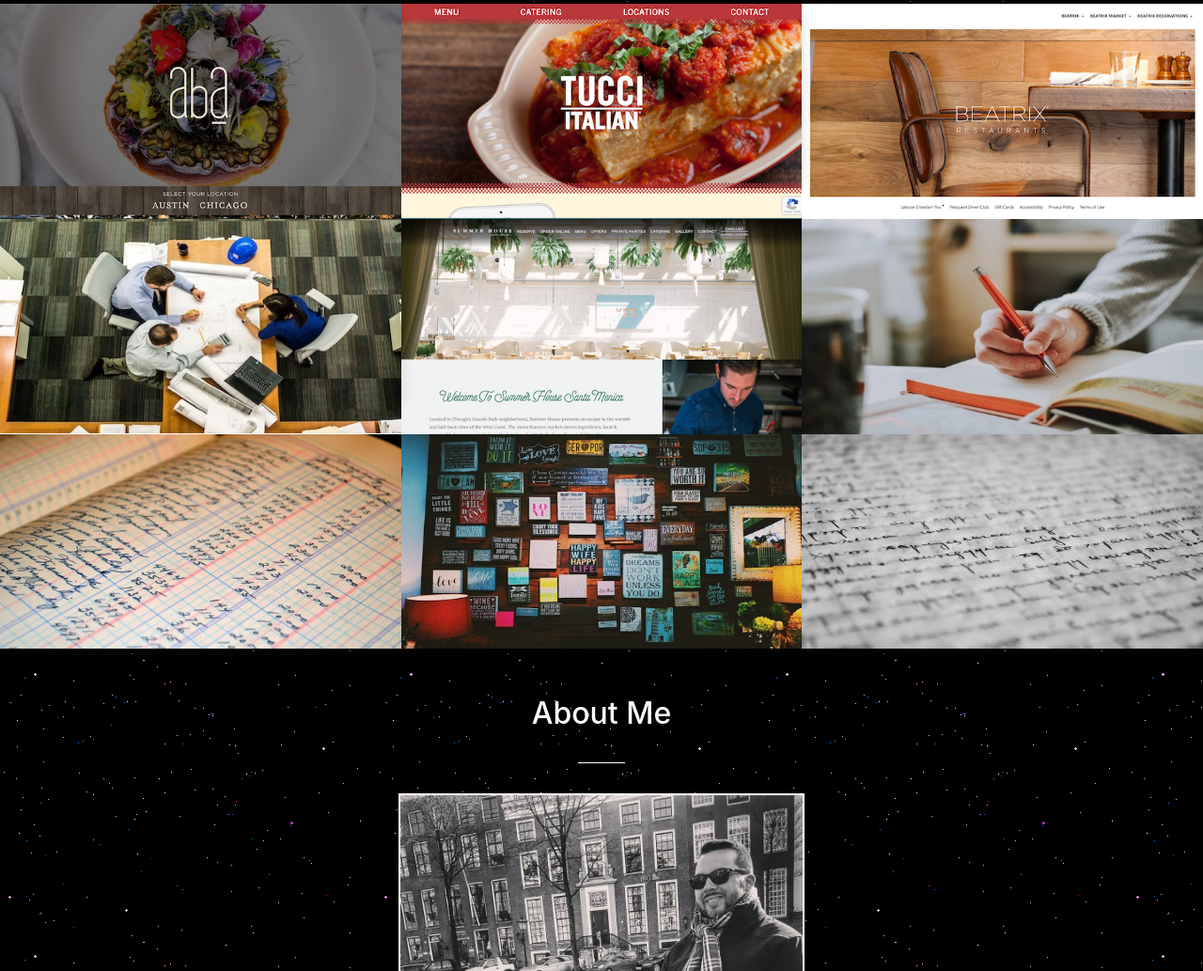
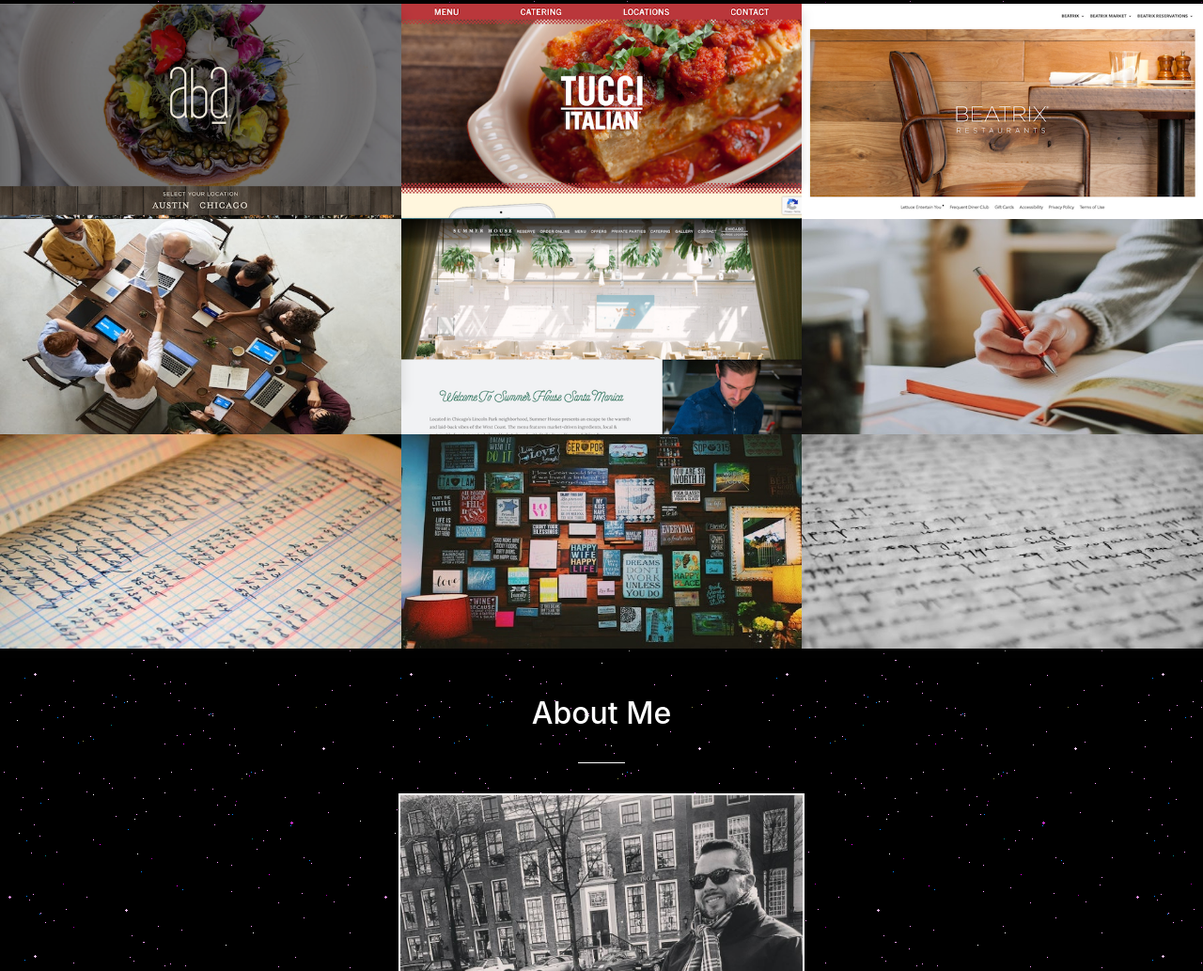
Before and after one commit to CharlesGrogan/github.io, a website with bundled scripts: page index.html in a window 1280 px wide. Shown: the part 1399-2432 px from the top of the page at 94% size. Built offline with nearby package versions, Linux system fonts and the light colour scheme.

Commit message:
updated projects

```diff
--- a/index.html
+++ b/index.html
@@ -182,12 +182,9 @@
 				<div class="col-lg-4 col-sm-6">
 					<a class="portfolio-box" title="bAmazon - A command line inventory application. Built using Node.js"
 						href="img/portfolio/thumbnails/bamazon.jpg">
-						<img class="img-fluid" src="img/portfolio/fullsize/bamazonMobile.jpg" alt="image of three people working around a table">
+						<img class="img-fluid" src="img/portfolio/thumbnails/thumbnailBamazon.jpg" alt="image of three people working around a table">
 						<div class="portfolio-box-caption">
 							<div class="portfolio-box-caption-content">
-								<!-- <div class="project-category text-faded">
-									Node.JS ◽ mySQL ◽ NPM
-								</div> -->
 								<div class="bAmazon">
 									<p>bAmazon</p>
 								</div>
```
Also changed, not shown: img/portfolio/thumbnails/thumbnailBamazon.jpg (added).
